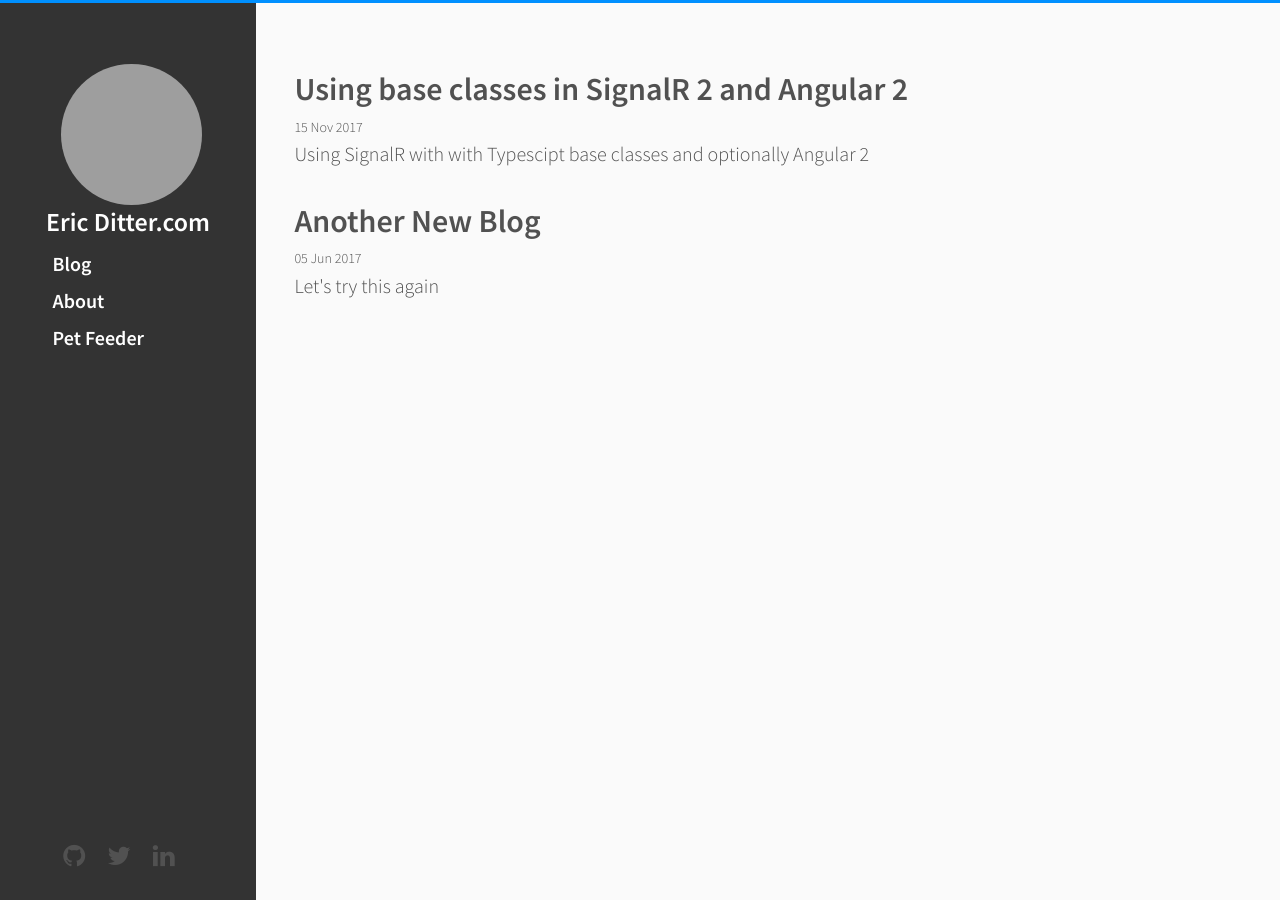
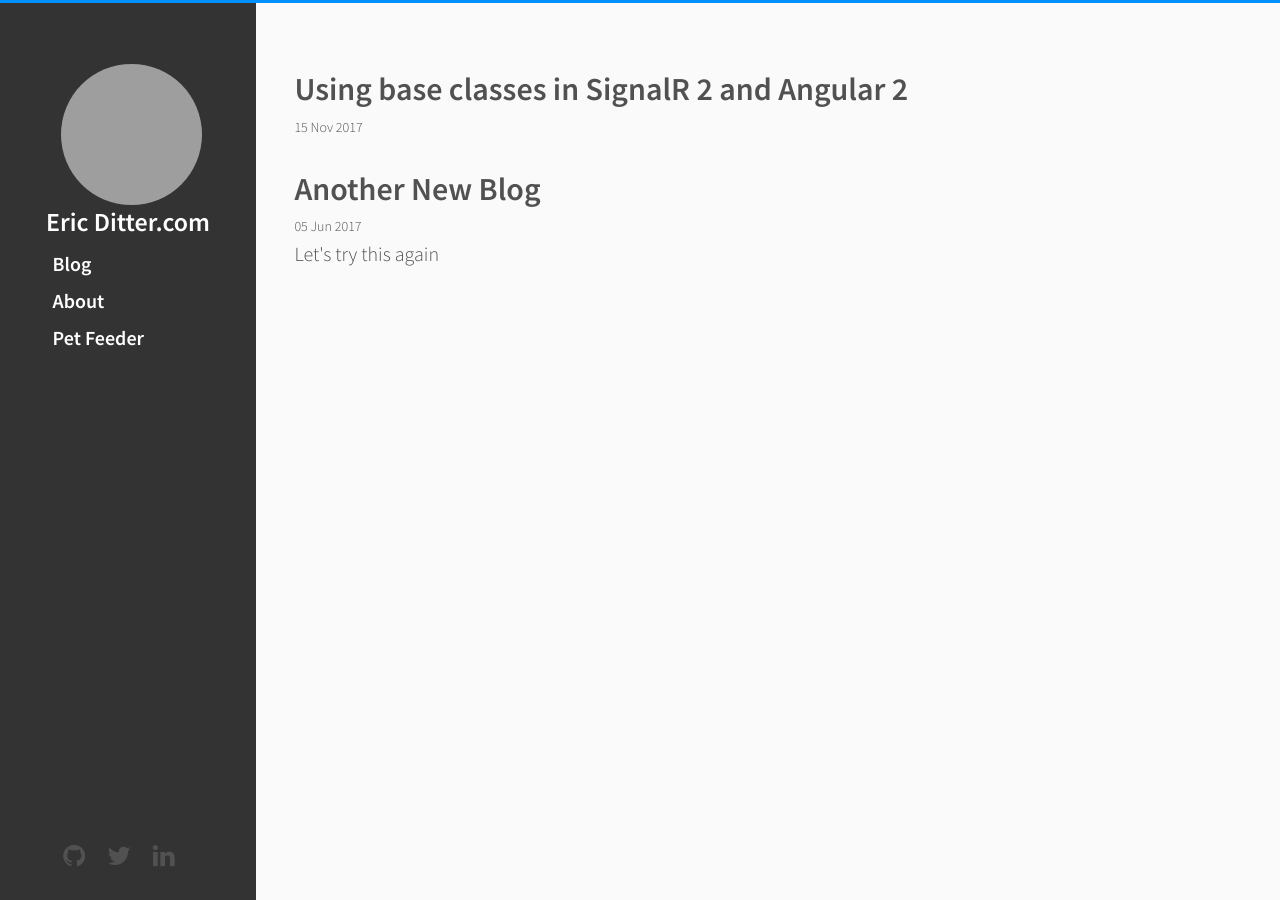
Before and after one commit to editter/editter.github.io, a Jekyll site: the page built from index.html, in a window 1280 px wide. Built offline with Jekyll 4.4.1, drawn with Linux system fonts in a browser that asks for light colours; the list of posts is cut into pages by our own code; grey boxes are pictures that could not be loaded.

Commit message:
Removed description

```diff
--- a/_posts/2017-11-14-signalr-base-angular2.md
+++ b/_posts/2017-11-14-signalr-base-angular2.md
@@ -1,6 +1,5 @@
 ---
 title:        Using base classes in SignalR 2 and Angular 2
-description:  Using SignalR with with Typescipt base classes and optionally Angular 2
 author:       Eric Ditter
 date:         2017-11-15
 ---
```
